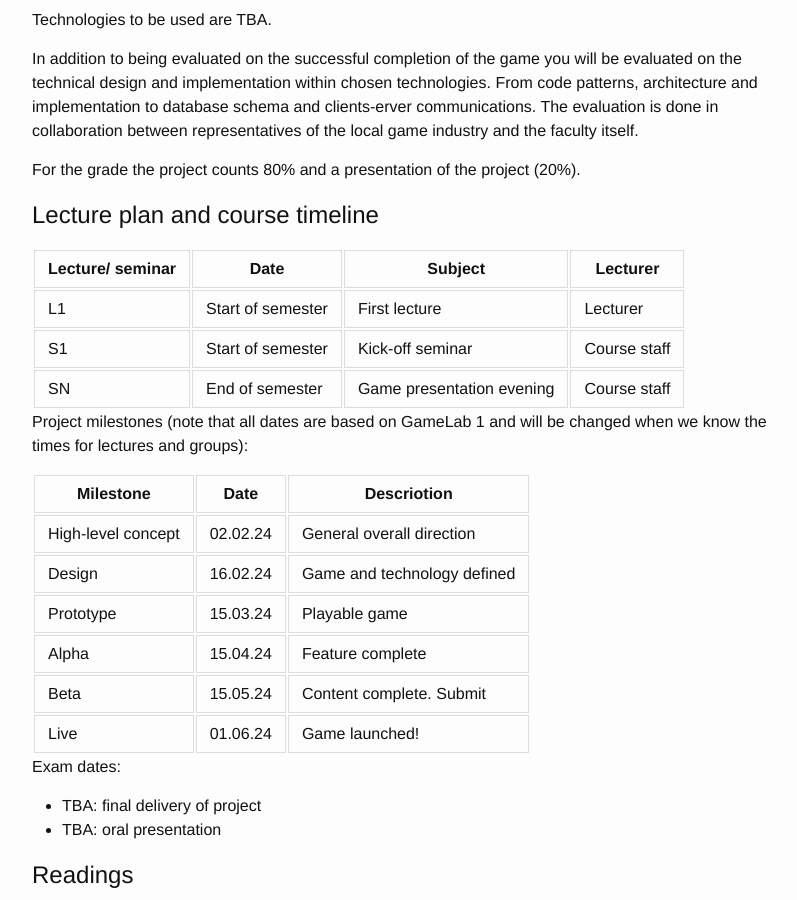
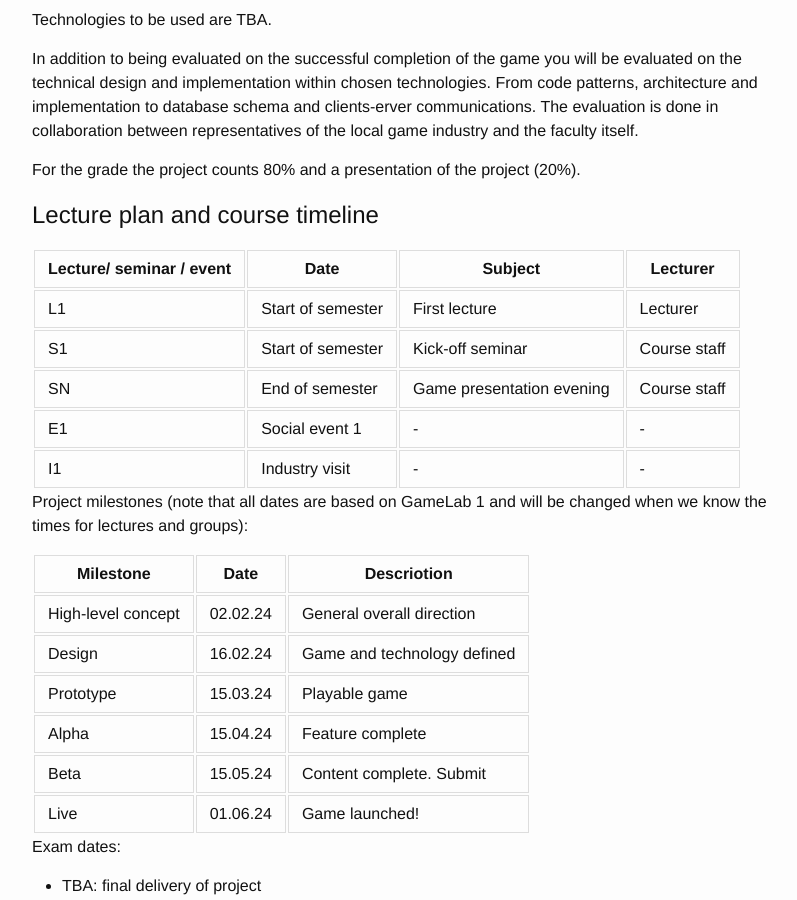
Before and after one commit to uit-gamelab-s24/uit-gamelab-s24.github.io, a Jekyll site: the page built from index.md, in a window 1280 px wide and 900 px high, scrolled down 1104 px. Shown: the whole window, without its empty margins (238-1035 px from the left). Built offline with Jekyll 4.4.1, drawn with Linux system fonts in a browser that asks for light colours; our own code applies the rules of GitHub Pages for plain Markdown files.

Commit message:
Update index.md

```diff
--- a/index.md
+++ b/index.md
@@ -44,11 +44,13 @@ For the grade the project counts 80% and a presentation of the project (20%).
 
 ## Lecture plan and course timeline
 
-| Lecture/ seminar | Date		   | Subject	  | Lecturer |
+| Lecture/ seminar / event | Date		   | Subject	  | Lecturer |
 |------------------|-----------|------------|----------|
 | L1  | Start of semester | First lecture    | Lecturer     |
 | S1  | Start of semester | Kick-off seminar | Course staff |
 | SN  | End of semester   | Game presentation evening | Course staff |
+| E1  | Social event 1    | -                | - |
+| I1  | Industry visit    | -                | - |
 
 Project milestones (note that all dates are based on GameLab 1 and will be changed when we know the times for lectures and  groups):
 
```
